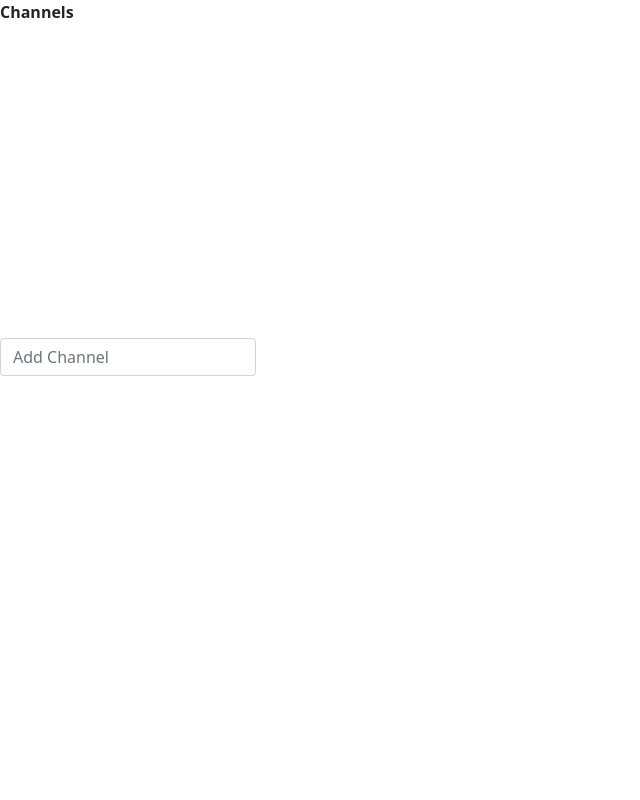
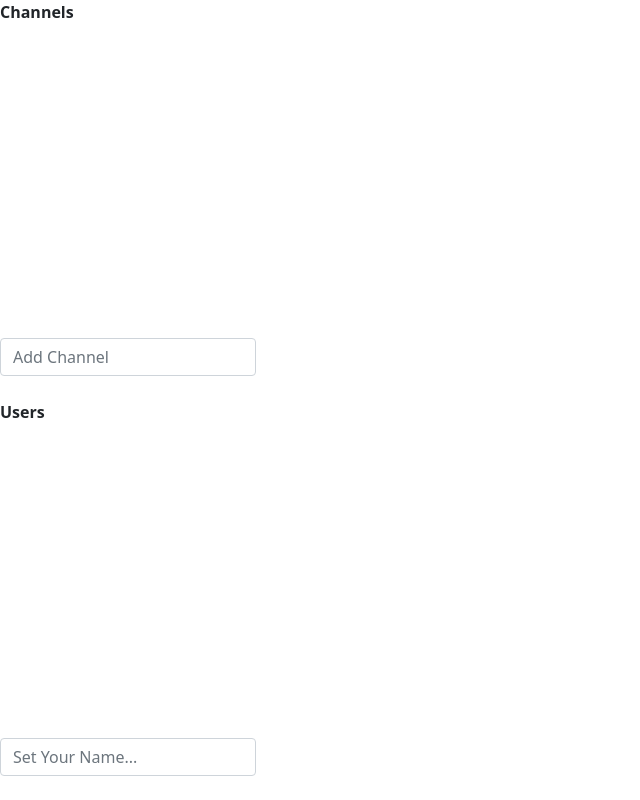
Before and after one commit to afonsir/rtsupport, a React app in the folder rtsupport-frontend/: page / in a window 1280 px wide. Shown: the whole page, without its empty margins (0-640 px from the left). Built offline with nearby package versions, Linux system fonts and the light colour scheme.

Commit message:
Feat: add users components

```diff
--- a/rtsupport-frontend/src/components/App.jsx
+++ b/rtsupport-frontend/src/components/App.jsx
@@ -4,10 +4,12 @@ import 'bootstrap/dist/css/bootstrap.css'
 import './App.css'
 
 import ChannelSection from './channels/ChannelSection'
+import UserSection from './users/UserSection'
 
 const App = () => {
   const [channels, setChannels] = useState([])
   const [activeChannel, setActiveChannel] = useState('')
+  const [users, setUsers] = useState([])
 
   const handleAddChannel = (name) => {
     const newChannel = {
@@ -24,6 +26,16 @@ const App = () => {
     // TODO: get channel messages
   }
 
+  const handleAddUser = (name) => {
+    const newUser = {
+      id: users.length,
+      name
+    }
+
+    setUsers(oldState => [...oldState, newUser])
+    // TODO: send to server
+  }
+
   return (
     <div className='app'>
       <div className='nav'>
@@ -33,6 +45,10 @@ const App = () => {
           setActiveChannel={handleSetActiveChannel}
           addChannel={handleAddChannel}
         />
+        <UserSection
+          users={users}
+          addUser={handleAddUser}
+        />
       </div>
     </div>
   )
--- /dev/null
+++ b/rtsupport-frontend/src/components/users/User.jsx
@@ -0,0 +1,11 @@
+import React from 'react'
+
+const User = ({ user }) => {
+  return (
+    <li>
+      {user.name}
+    </li>
+  )
+}
+
+export default User
--- /dev/null
+++ b/rtsupport-frontend/src/components/users/UserForm.jsx
@@ -0,0 +1,28 @@
+import React, { useState } from 'react'
+
+const UserForm = ({ addUser }) => {
+  const [user, setUser] = useState('')
+
+  const handleSubmit = (event) => {
+    event.preventDefault()
+
+    addUser(user)
+
+    event.target.reset()
+  }
+
+  return (
+    <form onSubmit={(e) => handleSubmit(e)}>
+      <div className='form-group'>
+        <input
+          className='form-control'
+          placeholder='Set Your Name...'
+          type='text'
+          onChange={(e) => setUser(e.target.value)}
+        />
+      </div>
+    </form>
+  )
+}
+
+export default UserForm
--- /dev/null
+++ b/rtsupport-frontend/src/components/users/UserList.jsx
@@ -0,0 +1,22 @@
+import React from 'react'
+
+import User from './User'
+
+const UserList = ({ users }) => {
+  return (
+    <ul>
+      {
+        users.map(user => {
+          return (
+            <User
+              key={user.id}
+              user={user}
+            />
+          )
+        })
+      }
+    </ul>
+  )
+}
+
+export default UserList
--- /dev/null
+++ b/rtsupport-frontend/src/components/users/UserSection.jsx
@@ -0,0 +1,21 @@
+import React from 'react'
+
+import UserList from './UserList'
+import UserForm from './UserForm'
+
+const UserSection = ({ users, addUser }) => {
+  return (
+    <div className='support panel panel-primary'>
+      <div className='panel-heading'>
+        <strong>Users</strong>
+      </div>
+
+      <div className='panel-body users'>
+        <UserList users={users} />
+        <UserForm addUser={addUser} />
+      </div>
+    </div>
+  )
+}
+
+export default UserSection
```
